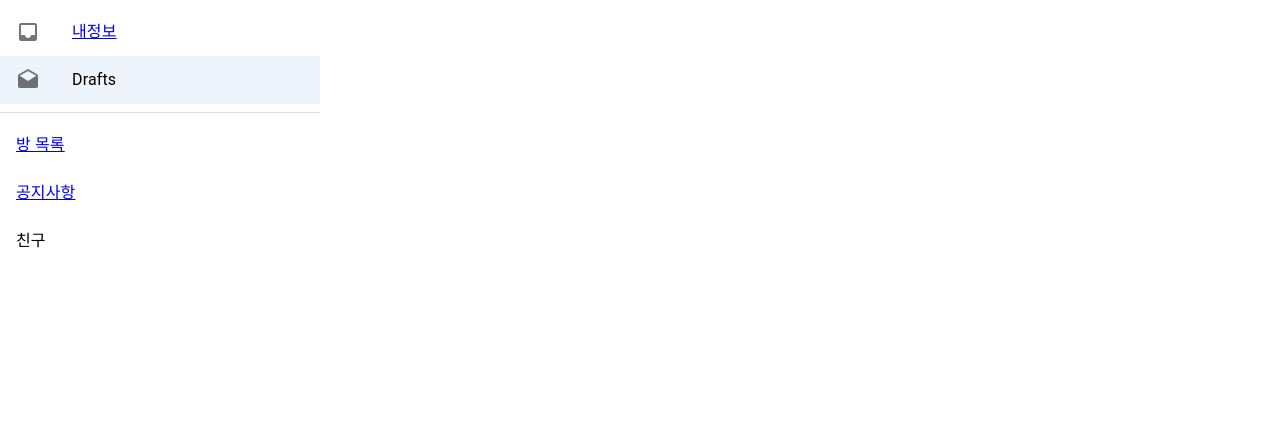
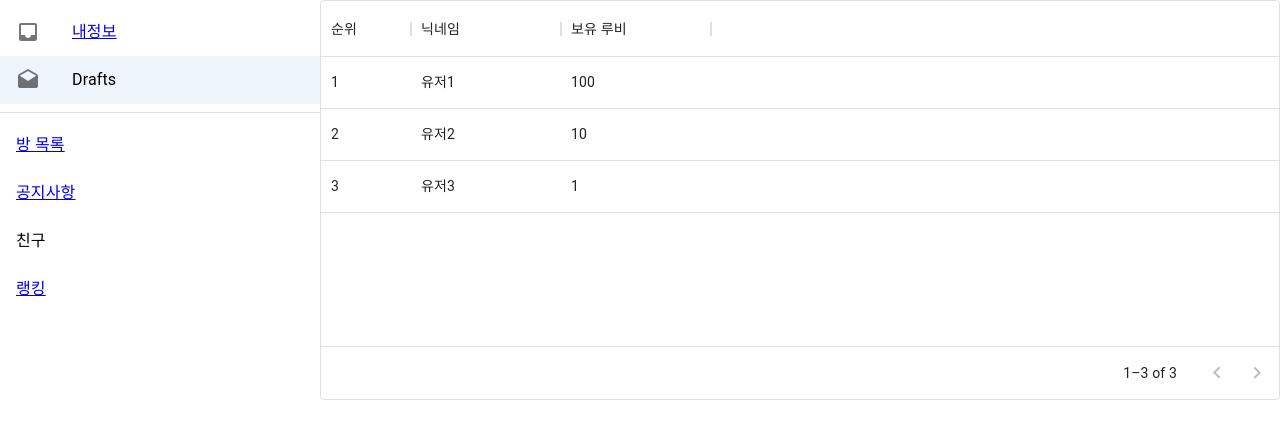
Before and after one commit to movingyun/BettingRoyal, a React (Create React App) app in the folder frontend/: page /lobby/rank in a window 1280 px wide. Shown: the top 438 px of the page. Built offline with nearby package versions, Linux system fonts and the light colour scheme.

Commit message:
랭킹 페이지 생성, 라우팅

```diff
--- a/frontend/src/components/lobbycomp/Rooms.js
+++ b/frontend/src/components/lobbycomp/Rooms.js
@@ -105,7 +105,6 @@ export default function Rooms(props) {
           columns={columns}
           pageSize={5}
           rowsPerPageOptions={[5]}
-          checkboxSelection
           disableSelectionOnClick
         />
       </Box>
--- a/frontend/src/components/lobbycomp/Sidemenu.js
+++ b/frontend/src/components/lobbycomp/Sidemenu.js
@@ -66,6 +66,15 @@ export default function Sidemenu(props) {
         >
           <ListItemText primary="친구" />
         </ListItemButton>
+        <ListItemButton
+          selected={selectedIndex === 4}
+          onClick={(event) => handleListItemClick(event, 4)}
+        >
+          <Link to="rank">
+            <ListItemText primary="랭킹" />
+          </Link>
+
+        </ListItemButton>
       </List>
     </Box>
   );
--- a/frontend/src/pages/LobbyPage/Lobby.js
+++ b/frontend/src/pages/LobbyPage/Lobby.js
@@ -5,6 +5,7 @@ import Box from "@mui/material/Box";
 import Sidemenu from "../../components/lobbycomp/Sidemenu";
 import Noticeboard from "../Noticepage/Noticeboard";
 import Rooms from "../../components/lobbycomp/Rooms";
+import Rank from "../Rankpage/Rank"
 
 export default function Lobby(props) {
   useEffect(() => {}, []);
@@ -18,7 +19,7 @@ export default function Lobby(props) {
           <Routes>
           <Route path="rooms" element ={<Rooms/>} ></Route>
             <Route path="noticeboard" element ={<Noticeboard/>} ></Route>
-            <Route path="rank" ></Route>
+            <Route path="rank" element={<Rank/>}></Route>
             <Route path="friend" ></Route>
             <Route path="mypage" ></Route>
           </Routes>
--- /dev/null
+++ b/frontend/src/pages/Rankpage/Rank.js
@@ -0,0 +1,59 @@
+import { useEffect, useState } from "react";
+import axios from "axios";
+import { BrowserRouter, Routes, Route, Link } from "react-router-dom";
+import Grid from "@mui/material/Grid";
+import Button from "@mui/material/Button";
+import Dialog from "@mui/material/Dialog";
+import DialogActions from "@mui/material/DialogActions";
+import DialogContent from "@mui/material/DialogContent";
+import DialogContentText from "@mui/material/DialogContentText";
+import DialogTitle from "@mui/material/DialogTitle";
+import TextField from "@mui/material/TextField";import Box from '@mui/material/Box';
+import { DataGrid } from "@mui/x-data-grid";
+
+export default function Rooms(props) {
+  useEffect(() => {
+    //fetch rank
+  }, []);
+
+
+  const columns = [
+    { field: "id", headerName: "순위", width: 90 },
+    {
+      field: "nickname",
+      headerName: "닉네임",
+      width: 150,
+      editable: false,
+    },
+    {
+      field: "ruby",
+      headerName: "보유 루비",
+      width: 150,
+      editable: false,
+    }
+  ];
+
+  const rows = [
+    { id: 1, nickname: "유저1", ruby: 100,},
+    { id: 2, nickname: "유저2", ruby: 10, },
+    { id: 3, nickname: "유저3", ruby: 1, },
+
+  ];
+
+  let roomsdummy = (
+    <Grid container>
+      <Box sx={{ height: 400, width: "100%" }}>
+        <DataGrid
+          rows={rows}
+          columns={columns}
+          pageSize={5}
+          rowsPerPageOptions={[5]}
+          disableSelectionOnClick
+        />
+      </Box>
+
+    </Grid>
+  );
+
+  return roomsdummy;
+}
```
